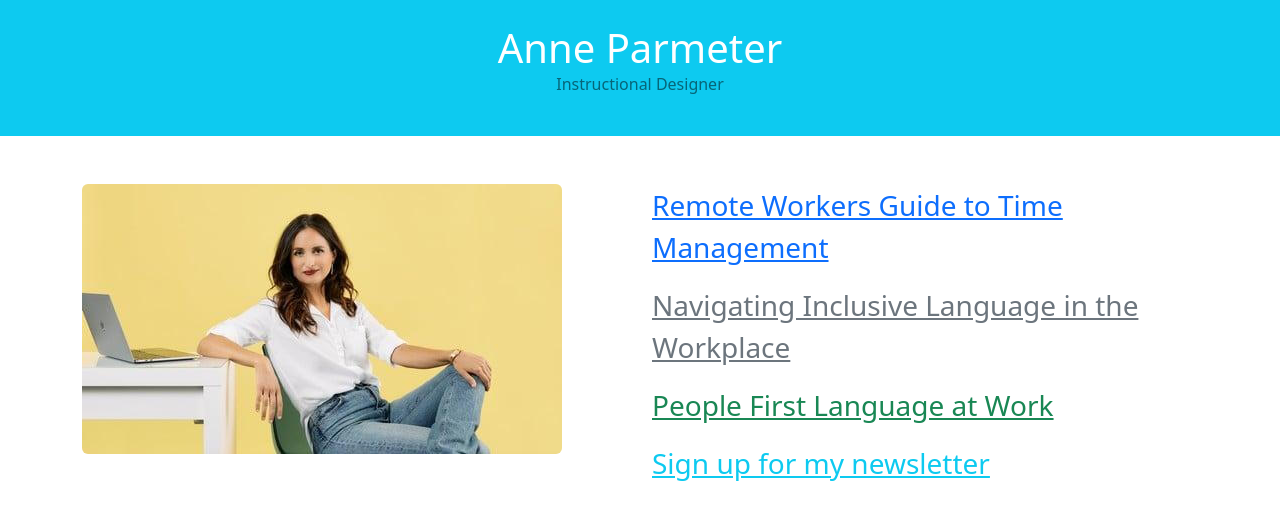
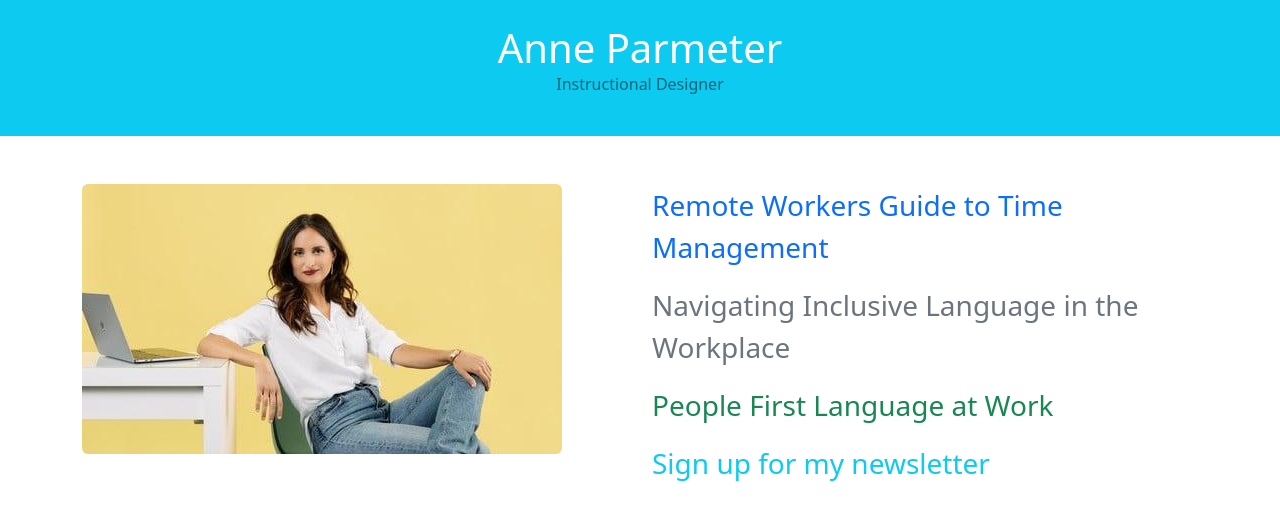
Before and after one commit to anneparmeter/anneparmeter.github.io, a Jekyll site: the page built from index.html, in a window 1280 px wide. Shown: the top 520 px of the page. Built offline with Jekyll 4.4.1, drawn with Linux system fonts in a browser that asks for light colours.

Commit message:
a few small tweaks

```diff
--- a/_layouts/default.html
+++ b/_layouts/default.html
@@ -44,9 +44,9 @@
   <body>
     <!-- HEADER / NAV -->
     <div class="container-fluid bg-info mb-5">
-      <div class="row">
+      <div class="row nav">
         <div class="col-sm-12 p-4 text-center">
-          <h1 class="text-white mb-0">Anne Parmeter</h1>
+          <h1 class="text-white mb-0"><a href="/">Anne Parmeter</a></h1>
           <p class="text-black-50">Instructional Designer</p>
         </div>
       </div>
--- a/app.scss
+++ b/app.scss
@@ -4,3 +4,8 @@
 body {
   background: ccc;
 }
+
+a, a:hover {
+  color: white;
+  text-decoration: none;
+}
```
Also changed, not shown: about.md (added, +5 -0 lines).
